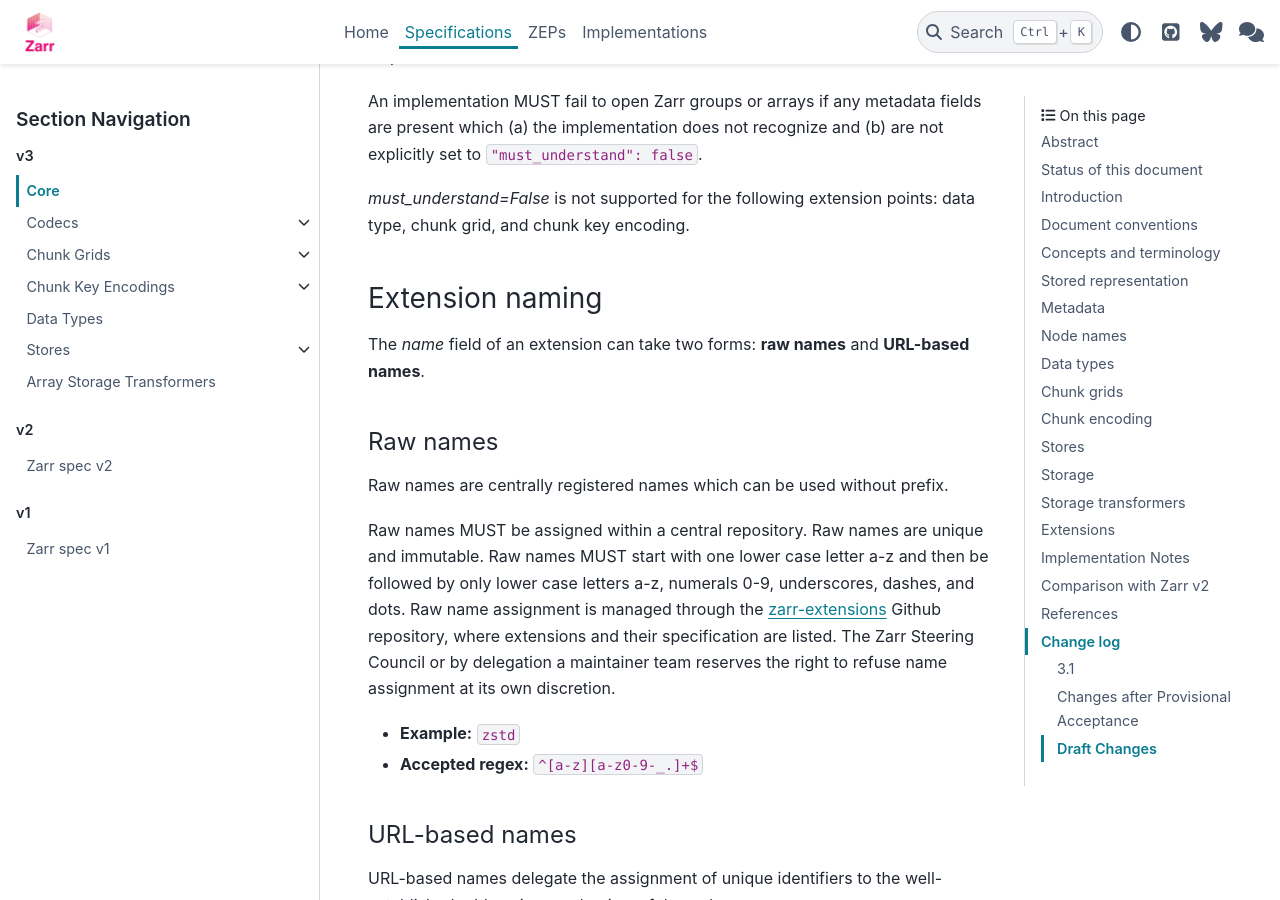
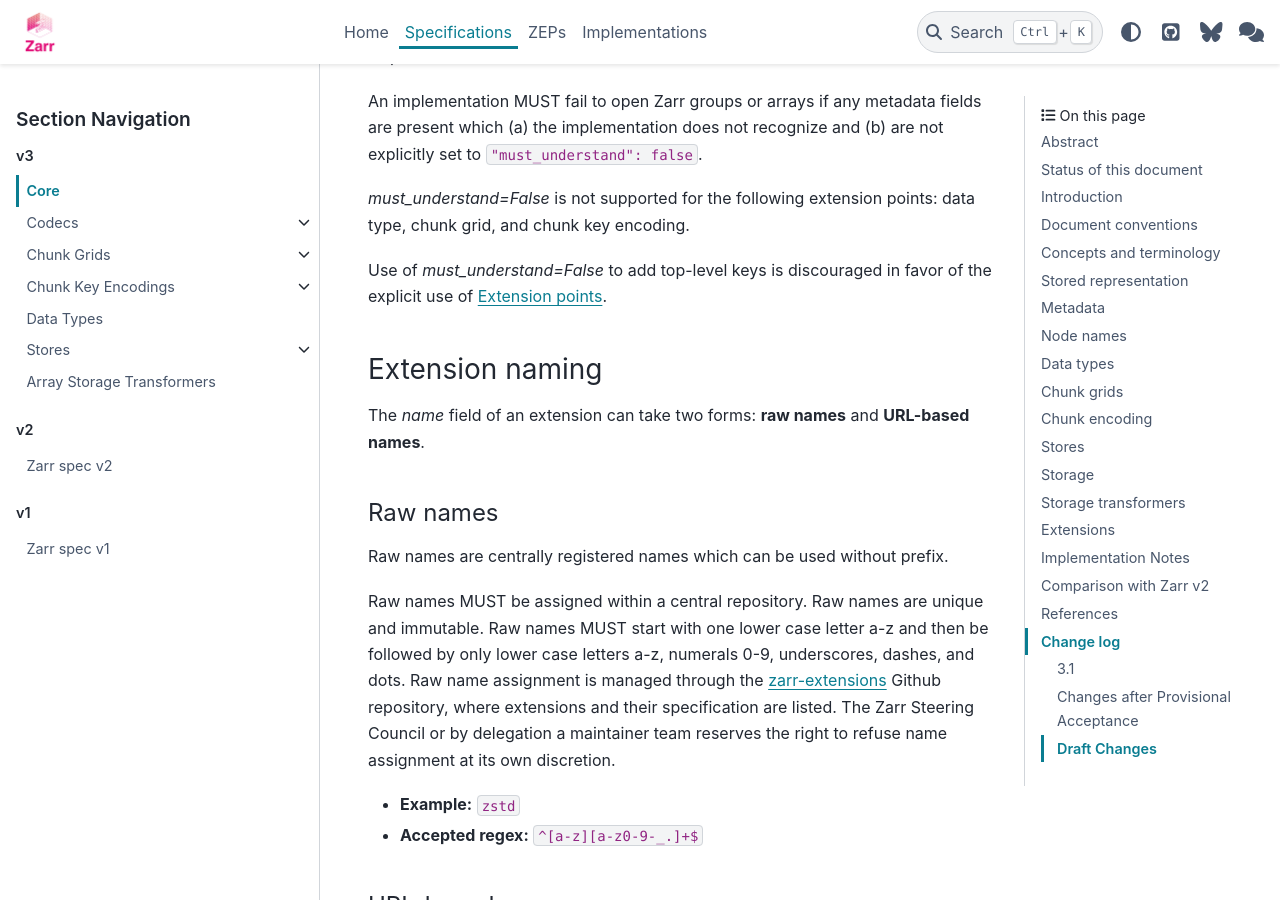
Before and after one commit to zarr-developers/zarr-specs, a Sphinx documentation site: the page built from docs/v3/core/index.rst, in a window 1280 px wide and 900 px high, scrolled down 34852 px. Built offline with Sphinx 7.4.7 and the PyData theme 0.15.4, drawn with Linux system fonts in a browser that asks for light colours.

Commit message:
discourage top-level must_understand=false

```diff
--- a/docs/v3/core/index.rst
+++ b/docs/v3/core/index.rst
@@ -1472,6 +1472,8 @@ Extensions
 This section describes how additional functionality can be defined
 for Zarr datasets by the `metadata documents`_.
 
+.. _extension-points:
+
 Extension points
 ----------------
 
@@ -1542,6 +1544,9 @@ set to ``"must_understand": false``.
 
 `must_understand=False` is not supported for the following extension points:
 data type, chunk grid, and chunk key encoding.
+
+Use of `must_understand=False` to add top-level keys is discouraged in favor
+of the explicit use of :ref:`extension-points`.
 
 .. _extension-naming:
 
```
